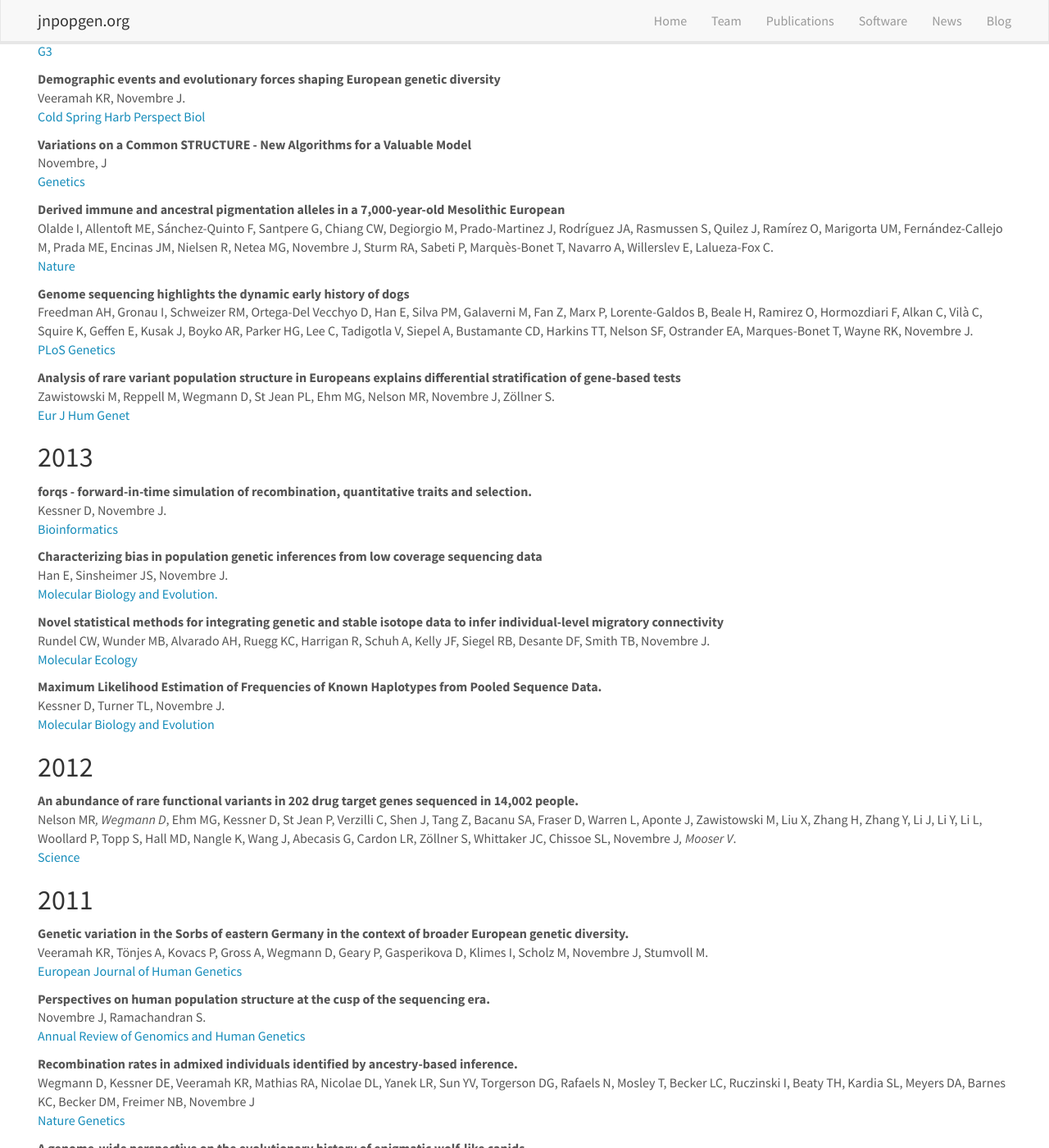
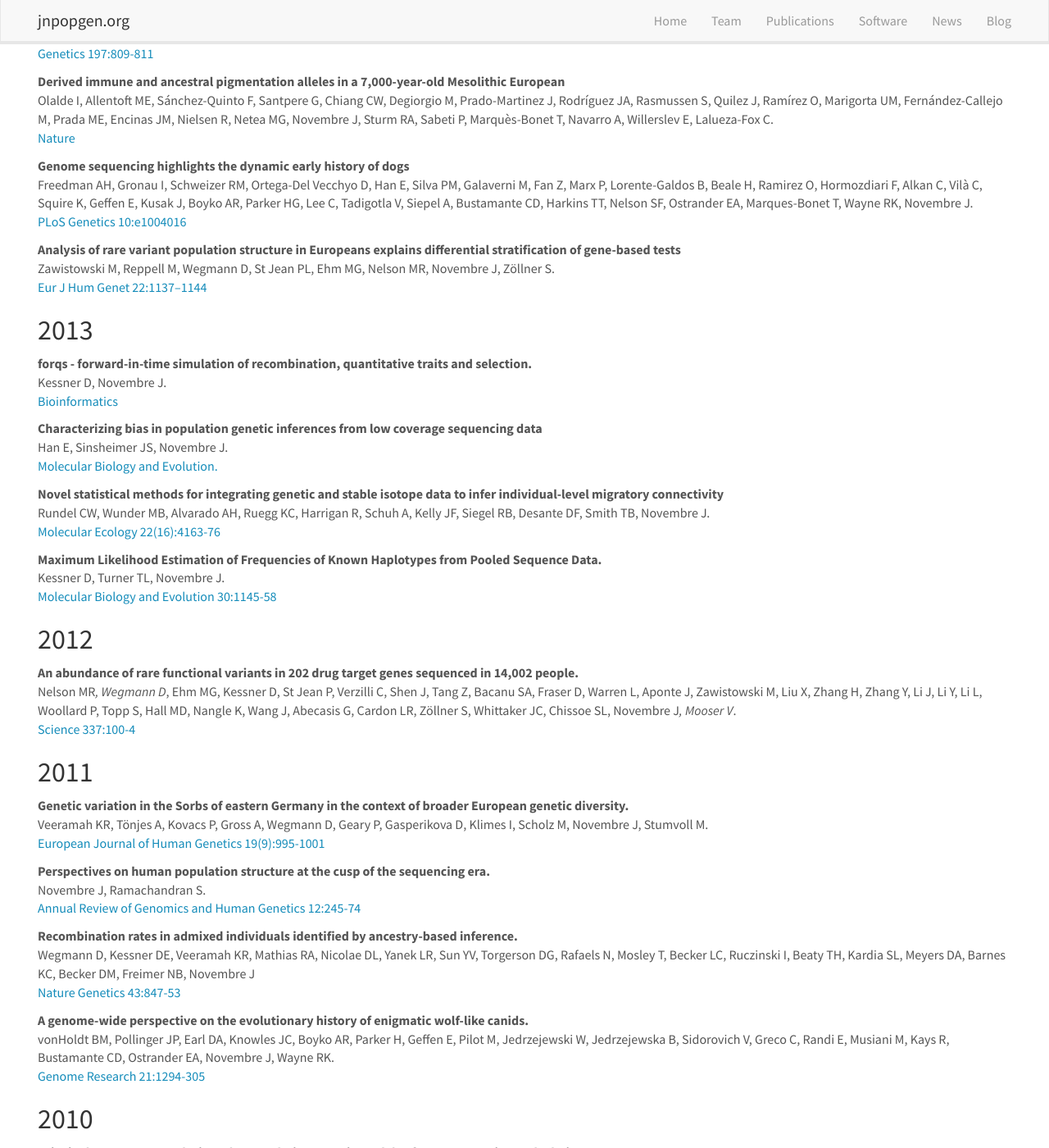
Before and after one commit to NovembreLab/NovembreLab.github.io, a Jekyll site: the page built from _pages/publications.md, in a window 1280 px wide and 1400 px high, scrolled down 1908 px. Shown: the whole window at 82% size. Built offline with Jekyll 4.4.1, drawn with Linux system fonts in a browser that asks for light colours; nearby versions of some CDN libraries; some of the changed text lies outside the part shown.

Commit message:
added issue and page to current pubs

```diff
--- a/_data/publist.yml
+++ b/_data/publist.yml
@@ -4,28 +4,28 @@
   date: 2017
   link:
     url: https://doi.org/10.1101/097949
-    display: bioRxiv
+    journal: bioRxiv
 
 - title: Population history of the Sardinian people inferred from whole-genome sequencing
   authors: Charleston W.K. Chiang, Joseph H. Marcus, Carlo Sidore, Hussein Al-Asadi, Magdalena Zoledziewska, Maristella Pitzalis, Fabio Busonero, Andrea Maschio, Giorgio Pistis, Maristella Steri, Andrea Angius, Kirk E. Lohmueller, Goncalo R Abecasis, David Schlessinger, Francesco Cucca, John Novembre
   date: 2017
   link:
     url: https://doi.org/10.1101/092148
-    display: bioRxiv
+    journal: bioRxiv
 
 - title: Estimating Time to the Common Ancestor for a Beneficial Allele.
   authors: Smith J, Coop G, Stephens M, Novembre J.
   date: 2017
   link:
     url: http://dx.doi.org/10.1101/071241
-    display: bioRxiv
+    journal: bioRxiv
 
 - title: A Temporal Perspective on the Interplay of Demography and Selection on Deleterious Variation in Humans
   authors: Koch E. Novembre J.
   date: 2017
   link:
     url: http://www.g3journal.org/content/7/3/1027
-    display: G3
+    journal: G3
 
 
 - title: Visualizing the Geography of Genetic Variants.
@@ -33,65 +33,69 @@
   date: 2016
   link:
     url: https://www.ncbi.nlm.nih.gov/pubmed/27742697
-    display: Bioinformatics
+    journal: Bioinformatics
 
 - title: Pritchard, Stephens, and Donnelly on Population Structure.
   authors: Novembre J.
   date: 2016
   link:
     url: https://www.ncbi.nlm.nih.gov/pubmed/27729489
-    display: Genetics
+    journal: Genetics
+    issuepage: 204\:391-393
 
 - title: Recent advances in the study of fine-scale population structure in humans.
   authors: Novembre J, Peter B.
   date: 2016
   link:
     url: https://www.ncbi.nlm.nih.gov/pubmed/27662060
-    display: Current Opinion in Genetics and Development
+    journal: Current Opinion in Genetics and Development
+    issuepage: 41\:98-105
 
 - title: Demographically-Based Evaluation of Genomic Regions under Selection in Domestic Dogs.
   authors: Freedman AH, Schweizer RM, Ortega-Del Vecchyo D, Han E, Davis BW, Gronau I, Silva PM, Galaverni M, Fan Z, Marx P, Lorente-Galdos B, Ramirez O, Hormozdiari F, Alkan C, Vilà C, Squire K, Geffen E, Kusak J, Boyko AR, Parker HG, Lee C, Tadigotla V, Siepel A, Bustamante CD, Harkins TT, Nelson SF, Marques-Bonet T, Ostrander EA, Wayne RK, Novembre J.
   date: 2016
   link:
     url: https://www.ncbi.nlm.nih.gov/pubmed/26943675
-    display: PLoS Genetics
+    journal: PLoS Genetics
+    issuepage: 12\:e1005851
 
 - title: Conflations of short IBD blocks can bias inferred length of IBD.
   authors: Chiang CWK, Ralph P, Novembre J. (2016)
   date: 2016
   link:
     url: https://www.ncbi.nlm.nih.gov/pubmed/26935417
-    display: G3
+    journal: G3
 
 - title: Technical Report- Assessment of the genetic analysis of Rasmussen et al. (2015).
   authors: Novembre J, Witonsky D, Di Rienzo A. (2016)
   date: 2016
   link:
     url: http://cdm16021.contentdm.oclc.org/cdm/ref/collection/p16021coll11/id/950
-    display: Report provided to the U.S. Army Corps of Engineers, St. Louis District
+    journal: Report provided to the U.S. Army Corps of Engineers, St. Louis District
 
 - title: Visualizing spatial population structure with estimated effective migration surfaces.
   authors: Petkova D, Novembre J, Stephens M. (2016)
   date: 2016
   link:
     url: https://www.ncbi.nlm.nih.gov/pubmed/26642242
-    display: Nature Genetics
+    journal: Nature Genetics
+    issuepage: 48\:94-100
 
 - title: Height-reducing variants and selection for short stature on the island of Sardinia.
   authors: Zoledziewska M*, Sidore C*, Chiang CWK*, Sanna S, Mulas A, Steri M, Busonero F, Marcus JH, Marongiu M, Maschio A, Ortega Del Vecchyo D, Floris M, Meloni A, Delitala A, Concas MP, Murgia F, Biino G, Vaccargiu S, Nagaraja R, Lohmueller KE, UK10K consortium, Timpson NJ, Soranzo N, Tachmazidou I Dedoussis G, Zeggini E, The Understanding Society Scientific Group, Uzzau S, Jones C, Lyons R, Angius A, Abecasis GR*, Novembre J*, Schlessinger D*, Cucca F*.
   date: 2015
   link:
     url: https://www.ncbi.nlm.nih.gov/pubmed/26366551
-    display: Nature Genetics
-
-
+    journal: Nature Genetics
+    issuepage: 47\:1352-6
 
 - title: Human Evolution - ancient DNA steps into the language debate.
   authors: Novembre J.
   date: 2015
   link:
     url: https://www.ncbi.nlm.nih.gov/pubmed/26062506
-    display: Nature News and Views
+    journal: Nature News and Views
+    issuepage: 11\:164-165
 
 
 - title: Power analysis of artificial selection experiments using efficient whole genome simulation of quantitative traits
@@ -100,7 +104,8 @@
   date: 2015
   link:
     url: http://www.ncbi.nlm.nih.gov/pubmed/25672748
-    display: Genetics
+    journal: Genetics
+    issuepage: 199\:991-1005
 
 
 - title: Fast and accurate site frequency spectrum estimation from low coverage sequence data
@@ -109,7 +114,8 @@
   date: 2015
   link:
     url: http://www.ncbi.nlm.nih.gov/pubmed/25359894
-    display: Bioinformatics
+    journal: Bioinformatics
+    issuepage: 31\:720-7
 
 
 - title: Spatial localization of recent ancestors for admixed individuals
@@ -117,43 +123,47 @@
   date: 2014
   link:
     url: http://www.ncbi.nlm.nih.gov/pubmed/25371484
-    display: G3
+    journal: G3
+    issuepage: 4\:2505-18
 
 - title: Demographic events and evolutionary forces shaping European genetic diversity
   authors: Veeramah KR, Novembre J.
   date: 2014
   link:
     url: http://www.ncbi.nlm.nih.gov/pubmed/25059709
-    display: Cold Spring Harb Perspect Biol
-
+    journal: Cold Spring Harb Perspect Biol
+    issuepage: 6(9)\:a008516
 
 - title: Variations on a Common STRUCTURE - New Algorithms for a Valuable Model
   authors: Novembre, J
   date: 2014
   link:
     url: http://www.ncbi.nlm.nih.gov/pubmed/25024035
-    display: Genetics
+    journal: Genetics
+    issuepage: 197\:809-811
 
 - title: Derived immune and ancestral pigmentation alleles in a 7,000-year-old Mesolithic European
   authors: Olalde I, Allentoft ME, Sánchez-Quinto F, Santpere G, Chiang CW, Degiorgio M, Prado-Martinez J, Rodríguez JA, Rasmussen S, Quilez J, Ramírez O, Marigorta UM, Fernández-Callejo M, Prada ME, Encinas JM, Nielsen R, Netea MG, Novembre J, Sturm RA, Sabeti P, Marquès-Bonet T, Navarro A, Willerslev E, Lalueza-Fox C.
   date: 2014
   link:
     url: http://www.ncbi.nlm.nih.gov/pubmed/24463515
-    display: Nature
+    journal: Nature
 
 - title: Genome sequencing highlights the dynamic early history of dogs
   authors: Freedman AH, Gronau I, Schweizer RM, Ortega-Del Vecchyo D, Han E, Silva PM, Galaverni M, Fan Z, Marx P, Lorente-Galdos B, Beale H, Ramirez O, Hormozdiari F, Alkan C, Vilà C, Squire K, Geffen E, Kusak J, Boyko AR, Parker HG, Lee C, Tadigotla V, Siepel A, Bustamante CD, Harkins TT, Nelson SF, Ostrander EA, Marques-Bonet T, Wayne RK, Novembre J.
   date: 2014
   link:
     url: http://www.ncbi.nlm.nih.gov/pubmed/24453982
-    display: PLoS Genetics
+    journal: PLoS Genetics
+    issuepage: 10\:e1004016
 
 - title: Analysis of rare variant population structure in Europeans explains differential stratification of gene-based tests
   authors: Zawistowski M, Reppell M, Wegmann D, St Jean PL, Ehm MG, Nelson MR, Novembre J, Zöllner S.
   date: 2014
   link:
     url: http://www.ncbi.nlm.nih.gov/pubmed/24398795
-    display: Eur J Hum Genet
+    journal: Eur J Hum Genet
+    issuepage: 22\:1137–1144
 
 
 - title: forqs - forward-in-time simulation of recombination, quantitative traits and selection.
@@ -161,21 +171,22 @@
   date: 2013
   link:
     url: http://www.ncbi.nlm.nih.gov/pubmed/24336146
-    display: Bioinformatics
+    journal: Bioinformatics
 
 - title: Characterizing bias in population genetic inferences from low coverage sequencing data
   authors: Han E, Sinsheimer JS, Novembre J.
   date: 2013
   link:
     url: http://www.ncbi.nlm.nih.gov/pubmed/24288159
-    display: Molecular Biology and Evolution.
+    journal: Molecular Biology and Evolution.
 
 - title: Novel statistical methods for integrating genetic and stable isotope data to infer individual-level migratory connectivity
   authors: Rundel CW, Wunder MB, Alvarado AH, Ruegg KC, Harrigan R, Schuh A, Kelly JF, Siegel RB, Desante DF, Smith TB, Novembre J.
   date: 2013
   link:
     url: http://www.ncbi.nlm.nih.gov/pubmed/23906339
-    display: Molecular Ecology
+    journal: Molecular Ecology
+    issuepage: 22(16)\:4163-76
 
 
 - title: Maximum Likelihood Estimation of Frequencies of Known Haplotypes from Pooled Sequence Data.
@@ -183,15 +194,16 @@
   date: 2013
   link:
     url: http://www.ncbi.nlm.nih.gov/pubmed/23364324
-    display: Molecular Biology and Evolution
-
+    journal: Molecular Biology and Evolution
+    issuepage: 30\:1145-58
 
 - title: An abundance of rare functional variants in 202 drug target genes sequenced in 14,002 people.
   authors: Nelson MR*, Wegmann D*, Ehm MG, Kessner D, St Jean P, Verzilli C, Shen J, Tang Z, Bacanu SA, Fraser D, Warren L, Aponte J, Zawistowski M, Liu X, Zhang H, Zhang Y, Li J, Li Y, Li L, Woollard P, Topp S, Hall MD, Nangle K, Wang J, Abecasis G, Cardon LR, Zöllner S, Whittaker JC, Chissoe SL, Novembre J*, Mooser V*.
   date: 2012
   link:
     url: http://www.ncbi.nlm.nih.gov/pubmed/22604722
-    display: Science
+    journal: Science
+    issuepage: 337\:100-4
 
 - title: A model-based approach for analysis of spatial structure in genetic data.
   authors:
@@ -199,7 +211,8 @@
   data: 2012
   link:
     url: http://www.ncbi.nlm.nih.gov/pubmed/22610118
-    display: Nature Genetics
+    journal: Nature Genetics
+    issuepage: 44(6)\:725-31
 
 
 - title: Genetic variation in the Sorbs of eastern Germany in the context of broader European genetic diversity.
@@ -208,7 +221,8 @@
   date: 2011
   link:
     url: http://www.ncbi.nlm.nih.gov/pubmed/21559053
-    display: European Journal of Human Genetics
+    journal: European Journal of Human Genetics
+    issuepage: 19(9)\:995-1001
 
 
 - title: Perspectives on human population structure at the cusp of the sequencing era.
@@ -216,14 +230,16 @@
   date: 2011
   link:
     url: http://www.ncbi.nlm.nih.gov/pubmed/21801023
-    display: Annual Review of Genomics and Human Genetics
+    journal: Annual Review of Genomics and Human Genetics
+    issuepage: 12\:245-74
 
 - title: Recombination rates in admixed individuals identified by ancestry-based inference.
   authors: Wegmann D, Kessner DE, Veeramah KR, Mathias RA, Nicolae DL, Yanek LR, Sun YV, Torgerson DG, Rafaels N, Mosley T, Becker LC, Ruczinski I, Beaty TH, Kardia SL, Meyers DA, Barnes KC, Becker DM, Freimer NB, Novembre J
   date: 2011
   link:
     url: http://www.ncbi.nlm.nih.gov/pubmed/21775992
-    display: Nature Genetics
+    journal: Nature Genetics
+    issuepage: 43\:847-53
 
 
 - title: A genome-wide perspective on the evolutionary history of enigmatic wolf-like canids.
@@ -231,63 +247,72 @@
   date: 2011
   link:
     url: http://www.ncbi.nlm.nih.gov/pubmed/21566151
-    display: Genome Research
+    journal: Genome Research
+    issuepage: 21\:1294-305
 
 - title: Principal component analysis under population genetic models of range expansion and admixture.
   authors: François O, Currat M, Ray N, Han E, Excoffier L, Novembre J.
   date: 2010
   links:
     url: http://www.ncbi.nlm.nih.gov/pubmed/20097660
-    display: Molecular Biology and Evolution
+    journal: Molecular Biology and Evolution
+    issuepage: 27\:1257-68
 
 - title: Genome-wide SNP and haplotype analyses reveal a rich history underlying dog domestication.
   authors: vonholdt BM, Pollinger JP, Lohmueller KE, Han E, Parker HG, Quignon P, Degenhardt JD, Boyko AR, Earl DA, Auton A, Reynolds A, Bryc K, Brisbin A, Knowles JC, Mosher DS, Spady TC, Elkahloun A, Geffen E, Pilot M, Jedrzejewski W, Greco C, Randi E, Bannasch D, Wilton A, Shearman J, Musiani M, Cargill M, Jones PG, Qian Z, Huang W, Ding ZL, Zhang YP, Bustamante CD, Ostrander EA, Novembre J, Wayne RK
   date: 2010
   link:
     url: http://www.ncbi.nlm.nih.gov/pubmed/20237475
-    display: Nature
+    journal: Nature
+    issuepage: 464\:898-902
 
 - title: Likelihood-based inference in isolation-by-distance models using the spatial distribution of low-frequency alleles.
   authors: Novembre J, Slatkin M
   date: 2009
   links:
     url: http://www.ncbi.nlm.nih.gov/pubmed/19624728
-    display: Evolution - International Journal of Organic Evolution
+    journal: Evolution - International Journal of Organic Evolution
+    issuepage: 63\:2914-25
 
 - title: Spatial patterns of variation due to natural selection in humans.
   authors:  Novembre J, Di Rienzo A
   date: 2009
   links:
     url: http://www.ncbi.nlm.nih.gov/pubmed/19823195
-    display: Nature Reviews Genetics
+    journal: Nature Reviews Genetics
+    issuepage: 10\:745-55
 
 - title: Fast model-based estimation of ancestry in unrelated individuals.
   authors: Alexander DH, Novembre J, Lange K
   date: 2009
   links:
     url: http://www.ncbi.nlm.nih.gov/pubmed/19648217
-    display: Genome Research
+    journal: Genome Research
+    issuepage: 19\:1655-64
 
 - title: The role of geography in human adaptation.
   authors: Coop G, Pickrell JK, Novembre J, Kudaravalli S, Li J, Absher D, Myers RM, Cavalli-Sforza LL, Feldman MW, Pritchard JK
   date: 2009
   links:
     url: http://www.ncbi.nlm.nih.gov/pubmed/19503611
-    display: PLoS Genetics
+    journal: PLoS Genetics
+    issuepage: 5\:e1000500
 
 - title: Signals of recent positive selection in a worldwide sample of human populations.
   authors: Pickrell JK, Coop G, Novembre J, Kudaravalli S, Li JZ, Absher D, Srinivasan BS, Barsh GS, Myers RM, Feldman MW, Pritchard JK
   date: 2009
   links:
     url: http://www.ncbi.nlm.nih.gov/pubmed/19307593
-    display: Genome Research
+    journal: Genome Research
+    issuepage: 19\:826-37
 
 - title: Global distribution of genomic diversity underscores rich complex history of continental human populations.
   authors: Auton A, Bryc K, Boyko AR, Lohmueller KE, Novembre J, Reynolds A, Indap A, Wright MH, Degenhardt JD, Gutenkunst RN, King KS, Nelson MR, Bustamante CD
   date: 2009
   links:
     url: http://www.ncbi.nlm.nih.gov/pubmed/19218534
-    display: Genome Research
+    journal: Genome Research
+    issuepage: 19\:795-803
 
 
 - title: Genes mirror geography within Europe.
@@ -296,7 +321,8 @@
   date: 2008
   url:
     link: http://www.ncbi.nlm.nih.gov/pubmed/18758442
-    display: Nature
+    journal: Nature
+    issuepage: 456\:98-101
 
 
 - title: The Population Reference Sample, POPRES -  a resource for population, disease, and pharmacological genetics research.
@@ -305,7 +331,8 @@
   date: 2008
   link:
     url: http://www.ncbi.nlm.nih.gov/pubmed/18760391
-    display: American Journal of Human Genetics
+    journal: American Journal of Human Genetics
+    issuepage: 83\:347-58
 
 
 - title: Interpreting principal component analyses of spatial population genetic variation.
@@ -314,7 +341,8 @@
   date: 2008
   link:
     url: http://www.ncbi.nlm.nih.gov/pubmed/18425127
-    display: Nature Genetics
+    journal: Nature Genetics
+    issuepage: 40\:646-9
 
 - title : Ascertainment bias in spatially structured populations - A case study in the eastern fence lizard
   authors:
@@ -322,7 +350,8 @@
   date: 2007
   link:
     url: http://www.ncbi.nlm.nih.gov/pubmed/17611259
-    display: The Journal of Heredity
+    journal: The Journal of Heredity
+    issuepage: 98\:331-6
 
 - title: The geographic spread of the CCR5 Delta32 HIV-resistance allele.
   authors:
@@ -330,7 +359,8 @@
   date: 2005
   link:
     url: http://www.ncbi.nlm.nih.gov/pubmed/16216086
-    display: PLoS Biology (2005)
+    journal: PLoS Biology
+    issuepage: 3\:e339
 
 - title: Finding haplotype block boundaries by using the minimum-description-length principle.
   authors:
@@ -338,7 +368,8 @@
   date: 2003
   link:
     url: http://www.ncbi.nlm.nih.gov/pubmed/12858289
-    display: American Journal of Human Genetics
+    journal: American Journal of Human Genetics
+    issuepage: 73\:336-54
 
 - title: Accounting for background nucleotide composition when measuring codon usage bias.
   authors:
@@ -346,7 +377,8 @@
   date: 2002
   link:
     url: http://www.ncbi.nlm.nih.gov/pubmed/12140252
-    display: Molecular Biology and Evolution
+    journal: Molecular Biology and Evolution
+    issuepage: 19\:1390-4
 
 - title: SIMCOAL- a general coalescent program for the simulation of molecular data in interconnected populations with arbitrary demography.
   date: 2000
@@ -354,4 +386,5 @@
     Excoffier L, Novembre J, Schneider S
   link:
     url: http://www.ncbi.nlm.nih.gov/pubmed/11218093
-    display: The Journal of heredity
+    journal: The Journal of heredity
+    issuepage: 91\:506-9
--- a/_pages/publications.md
+++ b/_pages/publications.md
@@ -7,7 +7,7 @@ permalink: /publications/
 ---
 
 
-![]({{ site.url }}{{ site.baseurl }}/images/banner.jpg){: style="width: 1000px; float: right; border: 10px"}
+<!-- ![]({{ site.url }}{{ site.baseurl }}/images/banner.jpg){: style="width: 1000px; float: right; border: 10px"} -->
 
 
 # Publications
@@ -26,7 +26,7 @@ Italics indicate current/former lab members.  * indicates authors contributed eq
  {% if publi.date == 2017 %}
 
   <b>{{ publi.title }}</b> <br/>
-  {{ publi.authors }} <br/> <a href="{{ publi.link.url }}">{{ publi.link.display }}</a>
+  {{ publi.authors }} <br/> <a href="{{ publi.link.url }}">{{ publi.link.journal }}</a>
 
  {% endif %}
 {% endfor %}
@@ -37,7 +37,7 @@ Italics indicate current/former lab members.  * indicates authors contributed eq
  {% if publi.date == 2016 %}
 
   <b>{{ publi.title }}</b> <br/>
-  {{ publi.authors }} <br/> <a href="{{ publi.link.url }}">{{ publi.link.display }}</a>
+  {{ publi.authors }} <br/> <a href="{{ publi.link.url }}">{{ publi.link.journal }}  {{publi.link.issuepage}}</a>
 
  {% endif %}
 {% endfor %}
@@ -48,7 +48,7 @@ Italics indicate current/former lab members.  * indicates authors contributed eq
  {% if publi.date == 2015 %}
 
   <b>{{ publi.title }}</b> <br/>
-  {{ publi.authors }} <br/> <a href="{{ publi.link.url }}">{{ publi.link.display }}</a>
+  {{ publi.authors }} <br/> <a href="{{ publi.link.url }}">{{ publi.link.journal }}  {{publi.link.issuepage}}</a>
 
  {% endif %}
 {% endfor %}
@@ -59,7 +59,7 @@ Italics indicate current/former lab members.  * indicates authors contributed eq
  {% if publi.date == 2014 %}
 
   <b>{{ publi.title }}</b> <br/>
-  {{ publi.authors }} <br/> <a href="{{ publi.link.url }}">{{ publi.link.display }}</a>
+  {{ publi.authors }} <br/> <a href="{{ publi.link.url }}">{{ publi.link.journal }}  {{publi.link.issuepage}}</a>
 
  {% endif %}
 {% endfor %}
@@ -70,7 +70,7 @@ Italics indicate current/former lab members.  * indicates authors contributed eq
  {% if publi.date == 2013 %}
 
   <b>{{ publi.title }}</b> <br/>
-  {{ publi.authors }} <br/> <a href="{{ publi.link.url }}">{{ publi.link.display }}</a>
+  {{ publi.authors }} <br/> <a href="{{ publi.link.url }}">{{ publi.link.journal }}  {{publi.link.issuepage}}</a>
 
  {% endif %}
 {% endfor %}
@@ -81,7 +81,7 @@ Italics indicate current/former lab members.  * indicates authors contributed eq
  {% if publi.date == 2012 %}
 
   <b>{{ publi.title }}</b> <br/>
-  {{ publi.authors }} <br/> <a href="{{ publi.link.url }}">{{ publi.link.display }}</a>
+  {{ publi.authors }} <br/> <a href="{{ publi.link.url }}">{{ publi.link.journal }}   {{publi.link.issuepage}}</a>
 
  {% endif %}
 {% endfor %}
@@ -92,7 +92,7 @@ Italics indicate current/former lab members.  * indicates authors contributed eq
  {% if publi.date == 2011 %}
 
   <b>{{ publi.title }}</b> <br/>
-  {{ publi.authors }} <br/> <a href="{{ publi.link.url }}">{{ publi.link.display }}</a>
+  {{ publi.authors }} <br/> <a href="{{ publi.link.url }}">{{ publi.link.journal }}   {{publi.link.issuepage}}</a>
 
  {% endif %}
 {% endfor %}
@@ -103,7 +103,7 @@ Italics indicate current/former lab members.  * indicates authors contributed eq
  {% if publi.date == 2010 %}
 
   <b>{{ publi.title }}</b> <br/>
-  {{ publi.authors }} <br/> <a href="{{ publi.link.url }}">{{ publi.link.display }}</a>
+  {{ publi.authors }} <br/> <a href="{{ publi.link.url }}">{{ publi.link.journal }}   {{publi.link.issuepage}}</a>
 
  {% endif %}
 {% endfor %}
@@ -114,7 +114,7 @@ Italics indicate current/former lab members.  * indicates authors contributed eq
  {% if publi.date == 2009 %}
 
   <b>{{ publi.title }}</b> <br/>
-  {{ publi.authors }} <br/> <a href="{{ publi.link.url }}">{{ publi.link.display }}</a>
+  {{ publi.authors }} <br/> <a href="{{ publi.link.url }}">{{ publi.link.journal }}   {{publi.link.issuepage}}</a>
 
  {% endif %}
 {% endfor %}
@@ -125,7 +125,7 @@ Italics indicate current/former lab members.  * indicates authors contributed eq
  {% if publi.date == 2008 %}
 
   <b>{{ publi.title }}</b> <br/>
-  {{ publi.authors }} <br/> <a href="{{ publi.link.url }}">{{ publi.link.display }}</a>
+  {{ publi.authors }} <br/> <a href="{{ publi.link.url }}">{{ publi.link.journal }}  {{publi.link.issuepage}}</a>
 
  {% endif %}
 {% endfor %}
@@ -136,7 +136,7 @@ Italics indicate current/former lab members.  * indicates authors contributed eq
  {% if publi.date <= 2007 %}
 
   <b>{{ publi.title }}</b> <br/>
-  {{ publi.authors }}  <br/> <a href="{{ publi.link.url }}">{{ publi.link.display }}</a>
+  {{ publi.authors }}  <br/> <a href="{{ publi.link.url }}">{{ publi.link.journal }}  {{publi.link.issuepage}}</a>
 
  {% endif %}
 {% endfor %}
```
